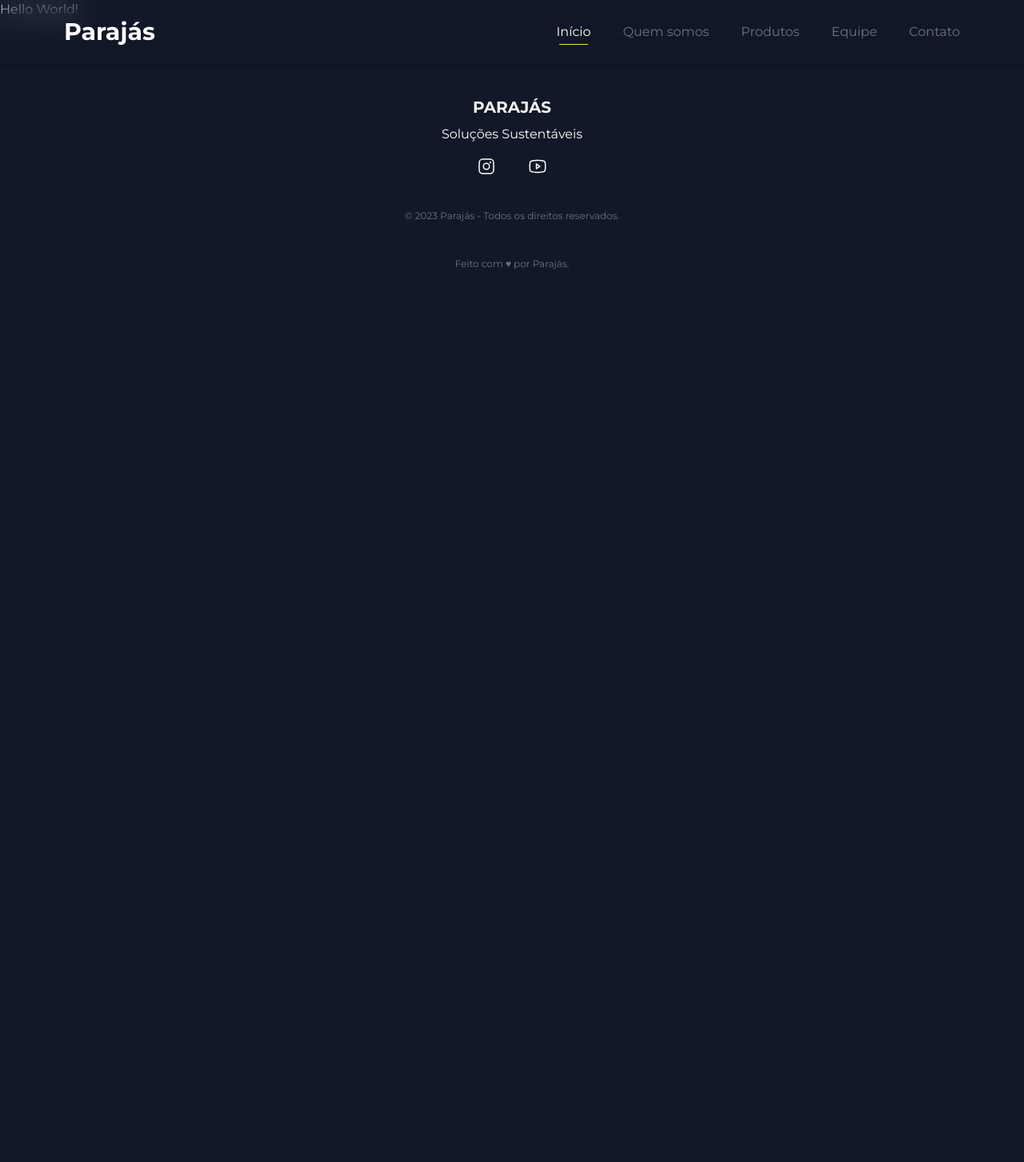
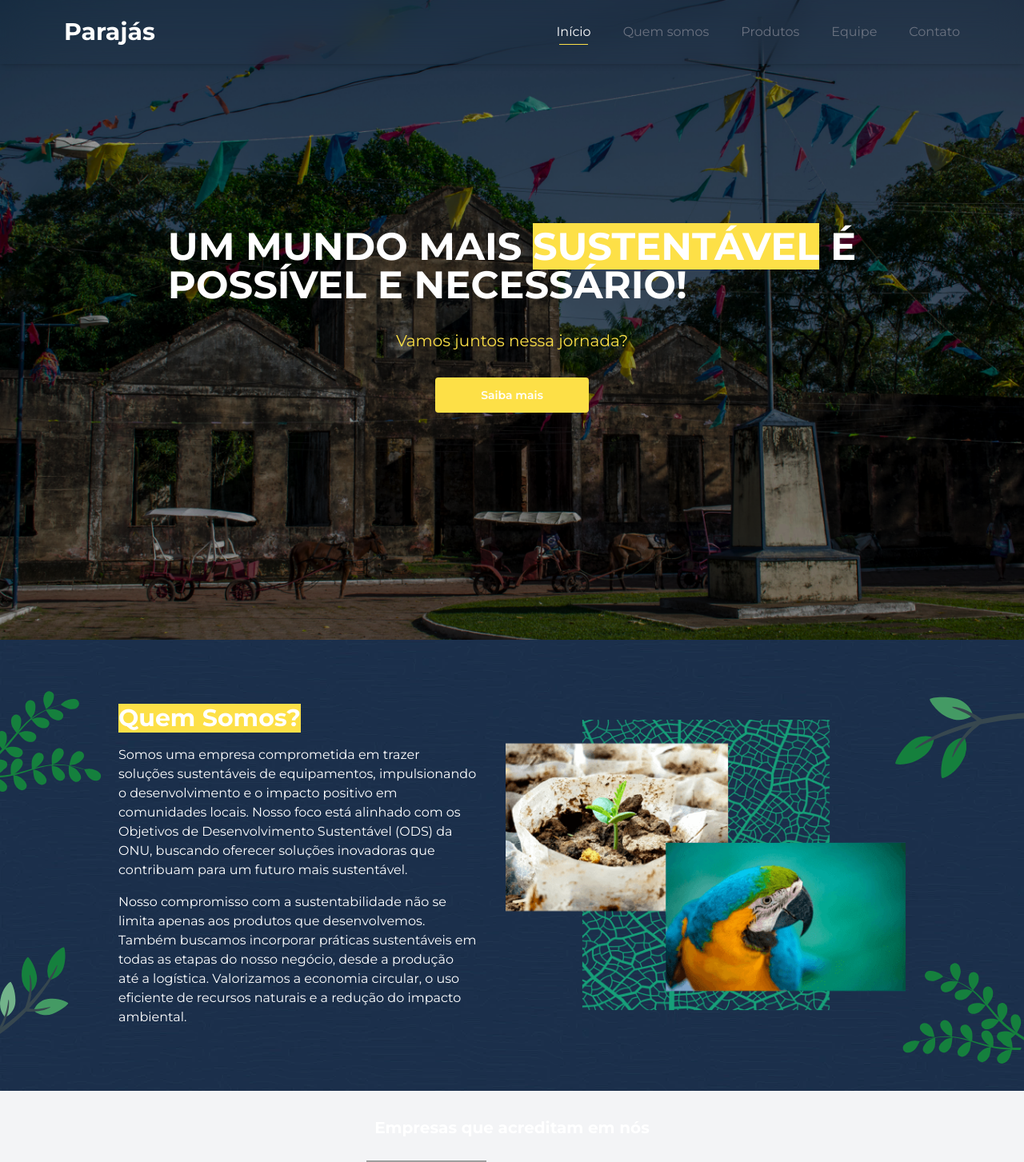
Before and after one commit to Parajas/parajas-website, a Next.js app: page / in a window 1280 px wide. Shown: the top 1453 px of the page at 80% size. Before the commit the page ends 800 px from the top, so only its background shows below. Built offline with nearby package versions, Linux system fonts and the light colour scheme; grey boxes are pictures that could not be loaded.

Commit message:
feat: adding the selections

```diff
--- a/src/pages/index.tsx
+++ b/src/pages/index.tsx
@@ -1,5 +1,9 @@
 import { type NextPage } from "next";
+
 import { Default } from "~/components/layouts/Default";
+import { Hero } from "~/components/sections/home/Hero";
+import { About } from "~/components/sections/home/About";
+import { Companies } from "~/components/sections/home/Companies";
 
 const Home: NextPage = () => {
   return (
@@ -7,7 +11,9 @@ const Home: NextPage = () => {
       pageTitle="Parajás -  Soluções Sustentáveis"
       description="Nossa missão é desenvolver equipamentos inovadores que seguem as ODS da ONU, visando promover um futuro mais verde e sustentável para todos."
     >
-      <h1>Hello World!</h1>
+      <Hero />
+      <About />
+      <Companies />
     </Default>
   );
 };
```
